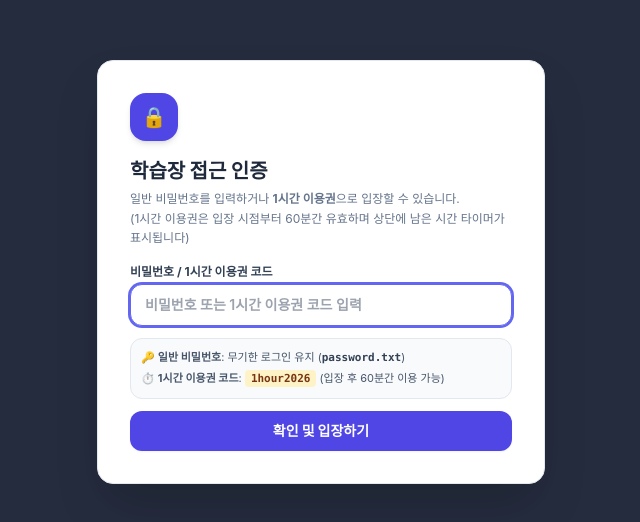
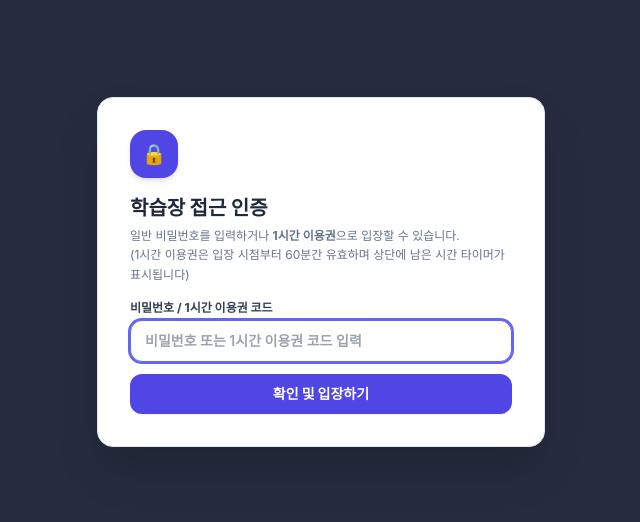
Before and after one commit to School-career-path/Japanese-write, a plain HTML site: page index.html in a window 1280 px wide. Shown: the part 128-650 px from the top of the page, without its empty margins (319-959 px from the left). Drawn offline with nearby package versions, Linux system fonts and the light colour scheme.

Commit message:
Remove sensitive information from index.html
Removed password and code information from the HTML.

```diff
--- a/index.html
+++ b/index.html
@@ -159,11 +159,6 @@
             class="w-full px-3.5 py-2.5 rounded-xl border border-slate-300 text-sm font-semibold focus:outline-none focus:ring-2 focus:ring-indigo-500 focus:border-indigo-500"
             required
           />
-        </div>
-
-        <div class="bg-slate-50 border border-slate-200 rounded-xl p-2.5 text-[11px] text-slate-600 space-y-1">
-          <div>🔑 <b>일반 비밀번호</b>: 무기한 로그인 유지 (<code class="text-slate-700 font-semibold">password.txt</code>)</div>
-          <div>⏱️ <b>1시간 이용권 코드</b>: <code class="bg-amber-100 text-amber-900 px-1.5 py-0.5 rounded font-bold">1hour2026</code> (입장 후 60분간 이용 가능)</div>
         </div>
 
         <p id="authErrorMsg" class="hidden text-xs font-bold text-rose-600"></p>
```
